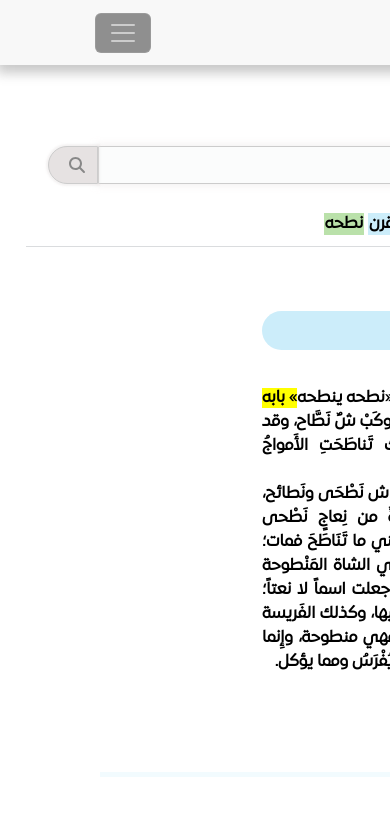
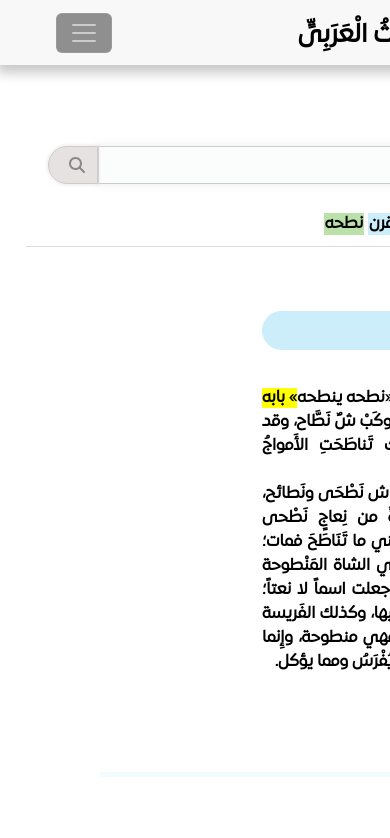
Before and after one commit to mo7amed5hairy/Arabic_Dictionary, a plain HTML site: page search_dic.html in a window 390 px wide. Shown: the top 838 px of the page. Drawn offline with nearby package versions, Linux system fonts and the light colour scheme; a web font is replaced by a local one.

Commit message:
search_dic.html
sdaaldj

```diff
--- a/search_dic.html
+++ b/search_dic.html
@@ -71,6 +71,8 @@ h5,a,input[type="text"]{
     right: 0px;
     left: -324px !important;
     z-index: 1030;
+	justify-content: center !important;
+
 
 }
 .search_result
```
